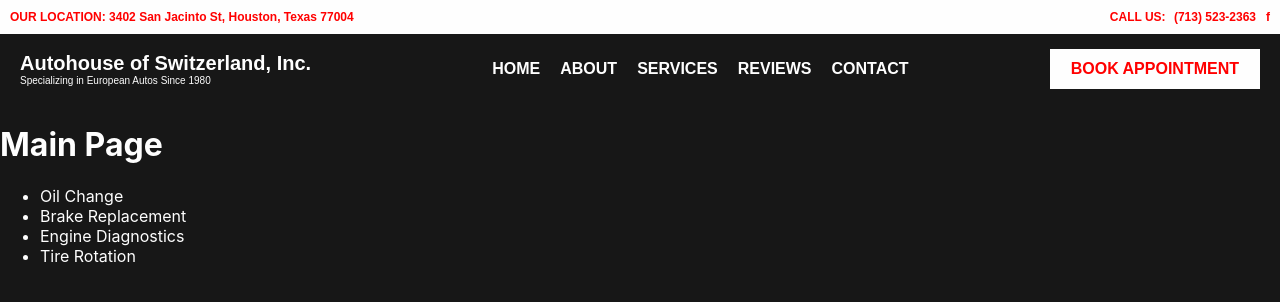
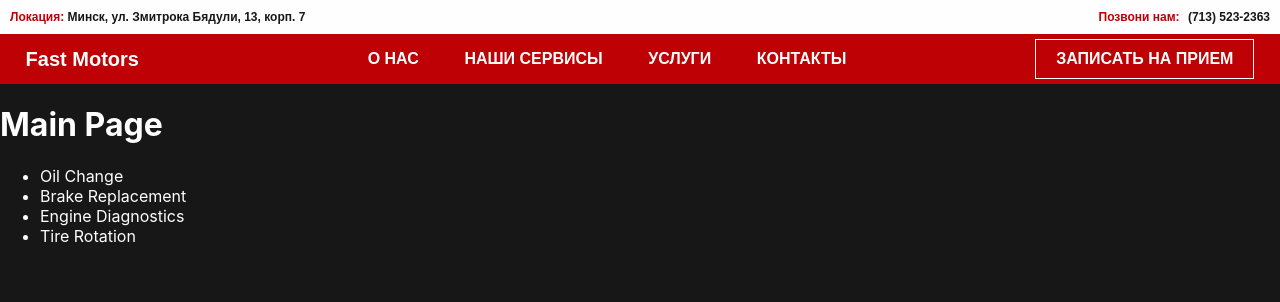
Before and after one commit to ifloky/autoservice, a React (Create React App) app in the folder client/: page / in a window 1280 px wide. Shown: the top 302 px of the page. Built offline with nearby package versions, Linux system fonts and the light colour scheme.

Commit message:
fix: fix header styles

```diff
--- a/client/src/Pages/Page404/Page404Styles.css
+++ b/client/src/Pages/Page404/Page404Styles.css
@@ -5,19 +5,19 @@
 
 .not-found-container h1 {
   font-size: 3rem;
-  color: #333;
+  color:  var(--light-gray);
 }
 
 .not-found-container p {
   font-size: 1.5rem;
-  color: #555;
+  color: var(--dark-gray);
   margin-bottom: 20px;
 }
 
 .back-link {
   display: inline-block;
   font-size: 1.2rem;
-  color: #007bff;
+  color: var(--main-color);
   text-decoration: none;
   margin-top: 10px;
 }
--- a/client/src/colors.css
+++ b/client/src/colors.css
@@ -1,8 +1,10 @@
 :root {
   --main-background: #171717;
-  --main-color: red;
+  --main-color: #BE0104;
   --text-color:  #fefefe;
   --dropdown-background: #ffffff;
   --dropdown-hover-background: #dddddd;
   --dropdown-text-color: black;
+  --light-gray: #333;
+  --dark-gray: #555;
 }
--- a/client/src/components/Header/Header.tsx
+++ b/client/src/components/Header/Header.tsx
@@ -1,37 +1,42 @@
 import React from 'react';
 import './header-style.css';
+import { Link } from 'react-router-dom';
 
 const Header: React.FC = () => {
   return (
     <header className="header">
+
       <div className="top-bar">
-                <div className="location">OUR LOCATION: 3402 San Jacinto St, Houston, Texas 77004</div>
+        <div className="container">
+          <div className="location"><span>Локация:  </span>Минск, ул. Змитрока Бядули, 13, корп. 7</div>
           <div className="contact">
-                    CALL US: <a href="tel:+17135232363">(713) 523-2363</a>
-                    <a href="https://www.facebook.com" className="facebook-icon">f</a>
+            Позвони нам: <a href="tel:+17135232363">(713) 523-2363</a>
+          </div>
         </div>
       </div>
       <nav className="nav-bar">
+        <div className="container">
           <div className="logo">
-                    <span className="logo-text">Autohouse of Switzerland, Inc.</span>
-                    <span className="logo-subtext">Specializing in European Autos Since 1980</span>
+            <Link to="/">
+              <span className="logo-subtext"></span>
+              <span className="logo-text">Fast Motors</span>
+            </Link>
           </div>
           <ul className="nav-links">
-                    <li><a href="#home">HOME</a></li>
-                    <li><a href="#about">ABOUT</a></li>
+            <li><Link to="/about">О нас</Link></li>
             <li className="dropdown">
-                        <a href="#services">SERVICES</a>
+              <div><Link to="/services">Наши сервисы</Link></div>
               <div className="dropdown-content">
-                            <a href="#service1">Service 1</a>
-                            <a href="#service2">Service 2</a>
+                <Link to="/service1">Бядули 13</Link>
               </div>
             </li>
-                    <li><a href="#reviews">REVIEWS</a></li>
-                    <li><a href="#contact">CONTACT</a></li>
+            <li><Link to="/work-performed">Услуги</Link></li>
+            <li><Link to="/contacts">Контакты</Link></li>
           </ul>
-                <a href="#book" className="book-appointment">BOOK APPOINTMENT</a>
+          <Link to="#write-book" className="book-appointment">Записать на прием</Link>
+        </div>
       </nav>
-        </header>
+    </header >
   );
 };
 
--- a/client/src/components/Header/header-style.css
+++ b/client/src/components/Header/header-style.css
@@ -3,7 +3,7 @@
   font-family: Arial, sans-serif;
 }
 
-.top-bar {
+.top-bar .container{
   display: flex;
   justify-content: space-between;
   background-color: var(--text-color);
@@ -13,36 +13,39 @@
 }
 
 .location {
+  color: var(--main-background);
+}
+
+.location span {
   color: var(--main-color);
+  font-weight: 900;
 }
 
 .contact {
   color: var(--main-color);
+  font-weight: 900;
 }
 
 .contact a {
-  color: var(--main-color);
+  color: var(--main-background);
   text-decoration: none;
   margin-left: 5px;
+  font-weight: 700;
 }
 
-.contact .facebook-icon {
-  margin-left: 10px;
-  font-weight: bold;
-}
-
-.nav-bar {
+.nav-bar .container{
   display: flex;
   justify-content: space-between;
   align-items: center;
-  background-color: var(--main-background);
-  padding: 10px 20px;
+  background-color: var(--main-color);
+  height: 50px;
 }
 
-.logo {
+.logo a{
   display: flex;
   flex-direction: column;
   color: var(--text-color);
+  text-decoration: none;
 }
 
 .logo-text {
@@ -57,7 +60,11 @@
 
 .nav-links {
   display: flex;
+  justify-content: center;
+  align-items: center;
   list-style: none;
+  gap: 2vw;
+  height: 100%;
 }
 
 .nav-links li {
@@ -65,10 +72,43 @@
 }
 
 .nav-links a {
+  display: flex;
+  justify-content: center;
+  align-items: center;
   color: var(--text-color);
   text-decoration: none;
-  font-weight: bold;
+  text-transform: uppercase;
+  font-weight: 600;
+  position: relative;
+  height: 50px;
 }
+
+.nav-links a:before {
+  content: "[";
+  opacity: 0;
+  position: absolute;
+  transition: left .3s ease-in-out;
+  left: 0;
+}
+
+.nav-links a:after {
+  content: "]";
+  opacity: 0;
+  position: absolute;
+  transition: right .3s ease-in-out;
+  right: 0;
+}
+
+.nav-links a:hover::before {
+  opacity: 1;
+  left: -10px;
+}
+
+.nav-links a:hover:after {
+  opacity: 1;
+  right: -10px;
+}
+
 
 .nav-links .dropdown {
   position: relative;
@@ -88,10 +128,15 @@
   padding: 12px 16px;
   text-decoration: none;
   display: block;
+  height: 20px;
 }
 
 .nav-links .dropdown-content a:hover {
   background-color: var(--dropdown-hover-background);
+}
+
+.nav-links .dropdown-content a::before,.nav-links .dropdown-content a::after {
+content: '';
 }
 
 .nav-links .dropdown:hover .dropdown-content {
@@ -99,10 +144,16 @@
 }
 
 .book-appointment {
-  background-color: var(--text-color);
-  color: var(--main-color);
+  color: var(--text-color);
   padding: 10px 20px;
   border: 1px solid var(--text-color);
   text-decoration: none;
+  text-transform: uppercase;
   font-weight: bold;
+  transition: all .3s ease-in-out;
 }
+
+.book-appointment:hover {
+  background-color: var(--text-color);
+  color: var(--main-background);
+}
--- a/client/src/index.css
+++ b/client/src/index.css
@@ -7,7 +7,7 @@
   -moz-osx-font-smoothing: grayscale;
 }
 
-code {
-  font-family: source-code-pro, Menlo, Monaco, Consolas, 'Courier New',
-    monospace;
+.container {
+  padding-left: 2vw;
+  padding-right: 2vw;
 }
```
Lines whose indentation alone changed are shown as unchanged.
